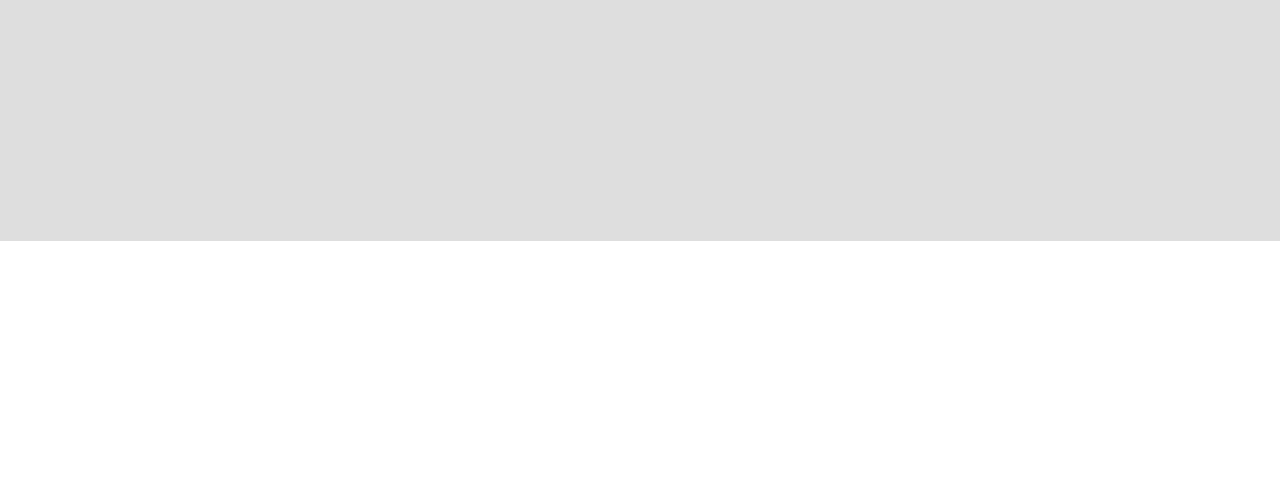
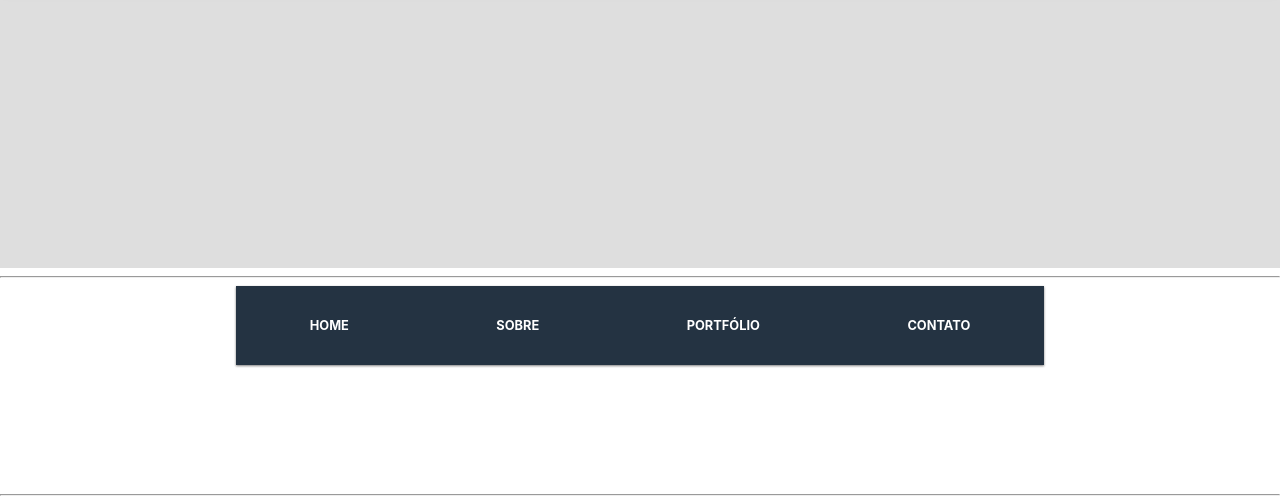
Before and after one commit to mtsbr/estudo-css, a plain HTML site: page index.html in a window 1280 px wide. Shown: the part 1205-1709 px from the top of the page. Before the commit the page ends 1446 px from the top, so only its background shows below. Drawn offline with Linux system fonts and the light colour scheme.

Commit message:
Inluindo menu 04, formato horizontal com sublinhado

```diff
--- a/css/style.css
+++ b/css/style.css
@@ -282,3 +282,116 @@ h2 ul {
   top: -60px;
   left: 160px;
 }
+/* menu 03 - end */
+
+/* menu 04 */
+
+.menu:hover .menu__link:not(:hover){
+  color: #1c6963;
+}
+
+.menu__list{
+  display: flex;
+  text-align: center;
+  padding-left: 0;
+  margin-top: 0;
+  margin-bottom: 0;
+  list-style: none;
+}
+
+.menu__group{
+  flex-grow: 1;
+}
+
+.menu__link{
+  display: block;
+}
+
+.menu{
+  background-color: #243342;
+  box-shadow: 0 1px 3px 0 rgba(0, 0, 0, .12), 0 1px 2px 0 rgba(26, 25, 25, 0.459);
+}
+
+.menu__link{
+  padding: 2rem 1.5rem;
+
+  font-weight: 700;
+  color: #fff;
+  text-decoration: none;
+  text-transform: uppercase;
+}
+
+.menu__link:focus{
+  outline: 2px solid #fff;
+}
+
+.menu__link{
+  position: relative;
+  overflow: hidden;
+
+  will-change: color;
+  transition: color .25s ease-out;
+}
+
+.menu__link::before,
+.menu__link::after{
+  content: "";
+  width: 0;
+  height: 3px;
+  background-color: #fff;
+
+  will-change: width;
+  transition: width .1s ease-out;
+
+  position: absolute;
+  bottom: 0;
+}
+
+.menu__link::before{
+  left: 50%;
+  transform: translateX(-50%);
+}
+
+.menu__link::after{
+  right: 50%;
+  transform: translateX(50%);
+}
+
+.menu__link:hover::before,
+.menu__link:hover::after{
+  width: 100%;
+  transition-duration: .2s;
+}
+
+@media (min-width: 768px){
+  #menuhorizontallinesonhover{
+    font-size: 62.5%;
+  }
+}
+
+@media (max-width: 767px){
+  #menuhorizontallinesonhover{
+    font-size: 50%;
+  }
+}
+
+#menuhorizontallinesonhover{
+  font-family: -apple-system, BlinkMacSystemFont, Segoe UI, Roboto, Open Sans, Ubuntu, Fira Sans, Helvetica Neue, sans-serif;
+  font-size: 0.8rem;
+  margin: 0;
+  /*min-height: 100vh;*/
+  display: flex;
+  flex-direction: column;
+}
+
+#menuhorizontallinesonhover{
+  height: 200px;
+  box-sizing: border-box;
+  max-width: 840px;
+  width: 100%;
+  padding-left: 1rem;
+  padding-right: 1rem;
+
+  order: 1;
+  margin: auto;
+}
--- a/index.html
+++ b/index.html
@@ -16,8 +16,9 @@
       <h2>
         <ul>
           <li><a href="#menulateralefeitohover">Menu 01 - Horizontal com efeito de linha subscrita</a></li>
-          <li><a href="#menulateralabrefecha">Menu 02 - lateral abre fecha com itens moveis</a></li>
-          <li><a href="#menudropdown">Menu 03 - lateral com sub items, dropdown</a></li>
+          <li><a href="#menulateralabrefecha">Menu 02 - Vertical abre fecha com subitems</a></li>
+          <li><a href="#menudropdown">Menu 03 - Horizontal com sub items, dropdown</a></li>
+          <li><a href="#menuhorizontallinesonhover">Menu 04 - Horizontal com efeito sublinhado</a></li>
         </ul>
       </h2>
     </nav>
@@ -81,6 +82,18 @@
           </nav>
         </div>
       </div>
+      <hr>
+      <div id="menuhorizontallinesonhover">
+        <nav class="menu">
+          <ul class="menu__list">
+            <li class="menu__group"><a href="#" class="menu__link">Home</a></li>
+            <li class="menu__group"><a href="#" class="menu__link">Sobre</a></li>
+            <li class="menu__group"><a href="#" class="menu__link">Portfólio</a></li>
+            <li class="menu__group"><a href="#" class="menu__link">Contato</a></li>
+          </ul>
+        </nav>
+      </div>
+      <hr>
     </main>
     <footer>
     </footer>
```
